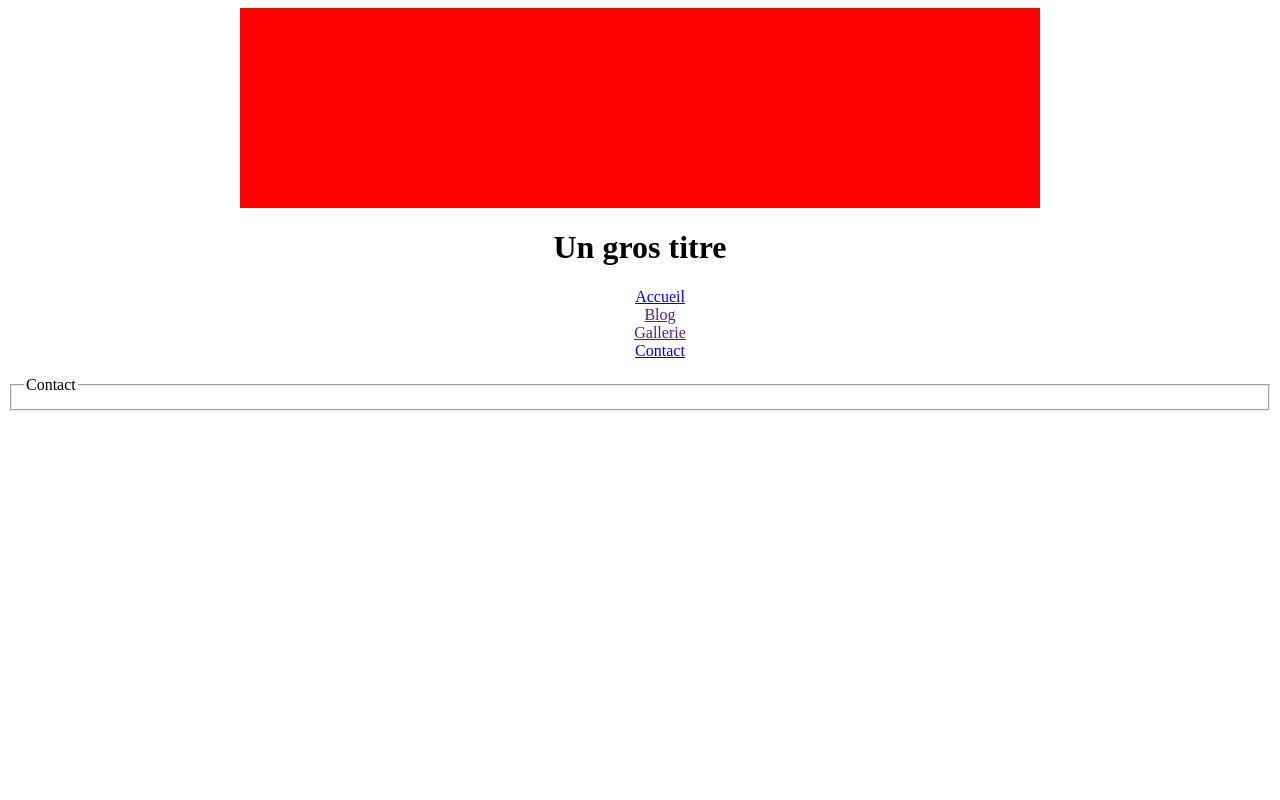
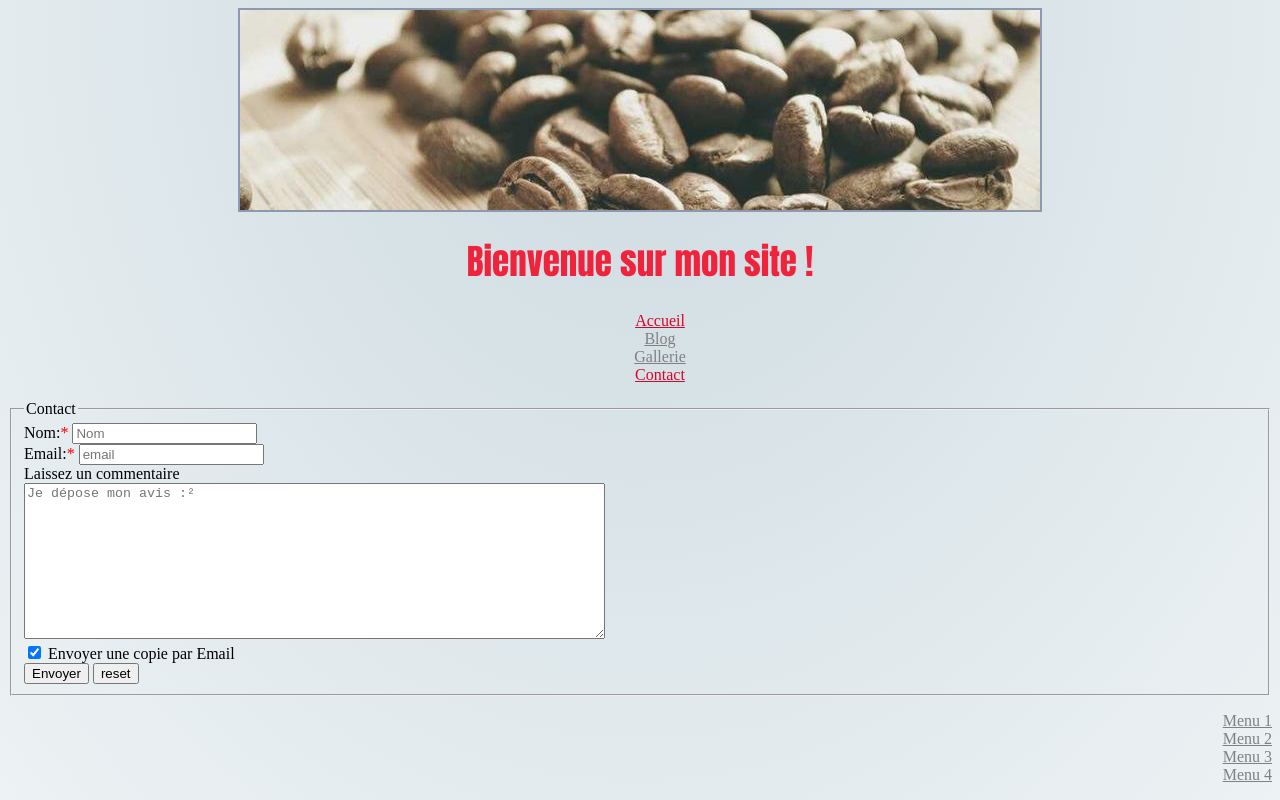
Before and after one commit to AdrienMoreno13/TP, a plain HTML site: page contact.html in a window 1280 px wide. Drawn offline with Linux system fonts and the light colour scheme.

Commit message:
2ndCommit

```diff
--- a/contact.html
+++ b/contact.html
@@ -8,8 +8,8 @@
   </head>
   <body>
     <header>
-      <div class="banner"></div>
-      <h1>Un gros titre</h1>
+      <img src="Banner2.jpg" />
+      <h1>Bienvenue sur mon site !</h1>
       <nav>
         <ul class="no-bullets">
           <li><a href="index.html">Accueil</a></li>
@@ -20,10 +20,57 @@
       </nav>
     </header>
     <fieldset>
-        <legend>Contact</legend>
-        <div>
-            <form action="traitementForm.php" method="GET"></form>
-        </div>
+      <legend>Contact</legend>
+      <form action="traitementForm.php" method="GET"></form>
+      <div>
+        <label class="obligatoire" for="nom">Nom:</label>
+        <input
+          type="text"
+          id="nom"
+          placeholder="Nom"
+          minlength="2"
+          maxlength="20"
+          required
+        />
+      </div>
+      <div>
+        <label class="obligatoire" for="email">Email:</label>
+        <input type="text" id="email" placeholder="email" required />
+      </div>
+      <div>
+        <label for="commentaire">Laissez un commentaire</label><br />
+        <textarea
+          name="commentaire"
+          id="commentaire"
+          cols="70"
+          rows="10"
+          placeholder="Je dépose mon avis :²"
+        ></textarea>
+      </div>
+      <div>
+        <form action="monProgramme.php" method="post"></form>
+        <input
+          type="checkbox"
+          id="checkbox"
+          name="checkbox"
+          type="submit"
+          value="envoyer"
+          checked
+        />
+        <label for="checkbox">Envoyer une copie par Email</label>
+      </div>
+      <div>
+        <input type="submit" value="Envoyer" />
+        <input type="reset" value="reset" />
+      </div>
     </fieldset>
+    <footer>
+      <ul class="no-bullets">
+        <li><a href="">Menu 1</a></li>
+        <li><a href="">Menu 2</a></li>
+        <li><a href="">Menu 3</a></li>
+        <li><a href="">Menu 4</a></li>
+      </ul>
+    </footer>
   </body>
 </html>
--- a/style.css
+++ b/style.css
@@ -1,7 +1,7 @@
 .banner {
   width: 800px;
   height: 200px;
-    background-color: red;
+  background-color: blue;
   text-align: center;
   line-height: 200px;
   margin: 0 auto;
@@ -14,3 +14,53 @@ header {
 .no-bullets {
   list-style-type: none;
 }
+
+body {
+  background: radial-gradient(at center top, #ccdae0, #edf2f4);
+}
+
+h1 {
+  color: #ef233c;
+  font-size: 35px;
+  font-family: Impact, Haettenschweiler, "Arial Narrow Bold", sans-serif;
+  font-weight: bold;
+}
+
+h3 {
+  color: #2b2d42;
+  font-size: 20px;
+  font-weight: bold;
+  text-decoration: underline dotted;
+}
+
+div[class="article1"] {
+  border: 1px solid black;
+}
+
+img {
+  display: block;
+  margin-left: auto;
+  margin-right: auto;
+  border: 2px solid #8d99ae;
+}
+
+footer {
+  text-align: right;
+}
+
+a:link {
+  color: #d90429;
+}
+
+a:visited {
+  color: grey;
+}
+
+a:hover {
+  color: #2b2d42;
+}
+
+label.obligatoire::after {
+  content: "*";
+  color: red;
+}
```
Also changed, not shown: index.html (+6 -6 lines), Banner2.jpg (added). Lines whose indentation alone changed are shown as unchanged.
